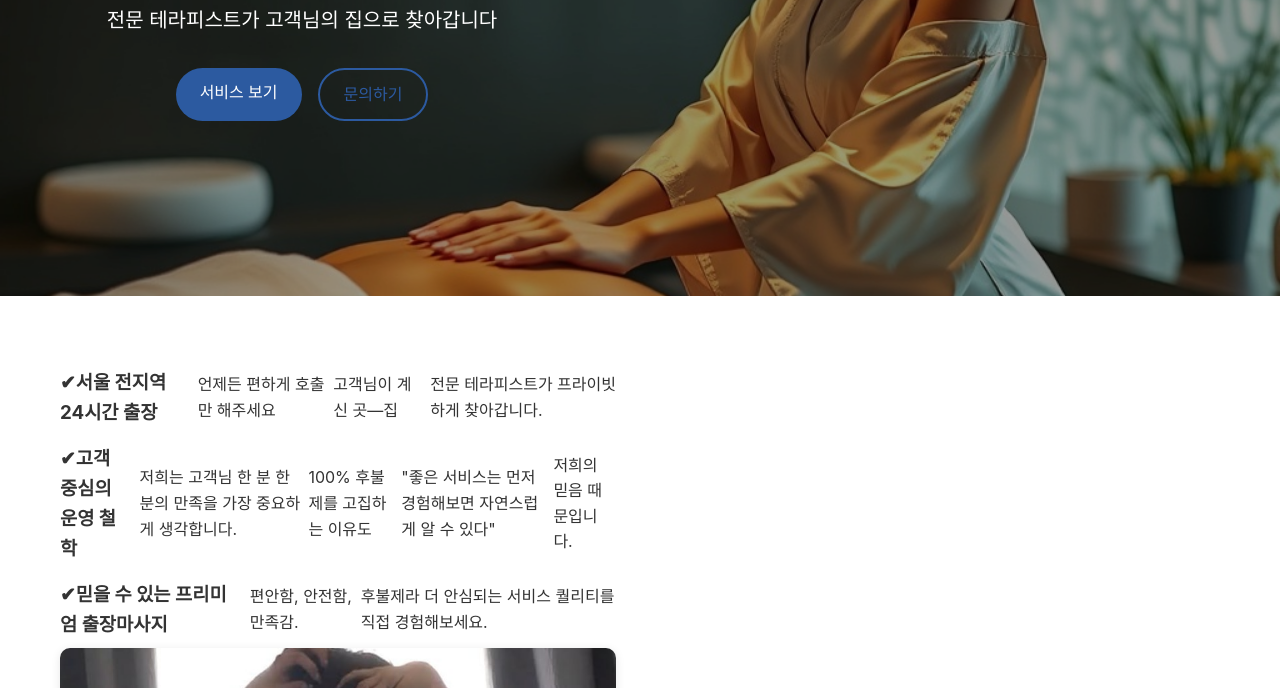
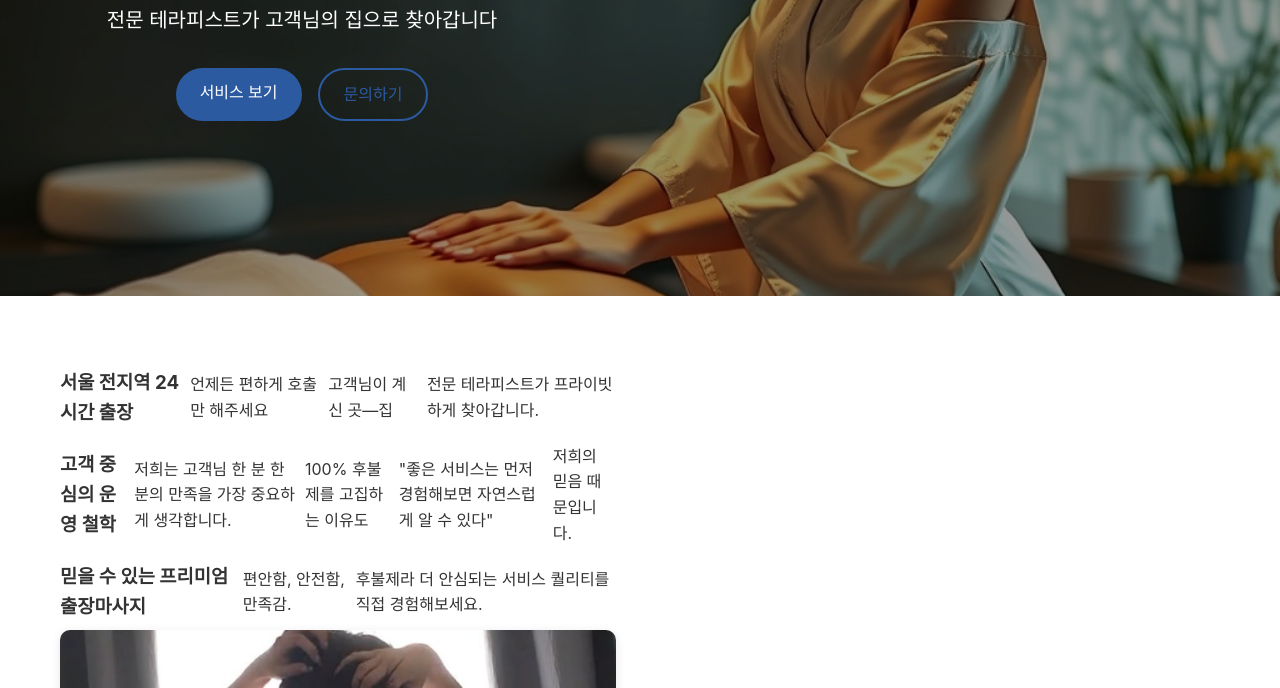
Before and after one commit to kevs-hz/msgg1, a plain HTML site: page index.html in a window 1280 px wide. Shown: the part 264-952 px from the top of the page. Drawn offline with Linux system fonts and the light colour scheme.

Commit message:
Update index.html

```diff
--- a/index.html
+++ b/index.html
@@ -59,25 +59,23 @@
         <div class="container">
             <div class="about-content">
                 <div class="about-text">
-   <div class="about-text">
+  <div class="about-text">
     <ul class="feature-list">
         <li>
-            <h3> ✔서울 전지역 24시간 출장</h3>
+            <h3>서울 전지역 24시간 출장</h3>
             <p>언제든 편하게 호출만 해주세요</p>
             <p>고객님이 계신 곳—집</p>
             <p>전문 테라피스트가 프라이빗하게 찾아갑니다.</p>
         </li>
-
         <li>
-            <h3> ✔고객 중심의 운영 철학</h3>
+            <h3>고객 중심의 운영 철학</h3>
             <p>저희는 고객님 한 분 한 분의 만족을 가장 중요하게 생각합니다.</p>
             <p>100% 후불제를 고집하는 이유도</p>
             <p>"좋은 서비스는 먼저 경험해보면 자연스럽게 알 수 있다"</p>
             <p>저희의 믿음 때문입니다.</p>
         </li>
-
         <li>
-            <h3> ✔믿을 수 있는 프리미엄 출장마사지</h3>
+            <h3>믿을 수 있는 프리미엄 출장마사지</h3>
             <p>편안함, 안전함, 만족감.</p>
             <p>후불제라 더 안심되는 서비스 퀄리티를 직접 경험해보세요.</p>
         </li>
```
